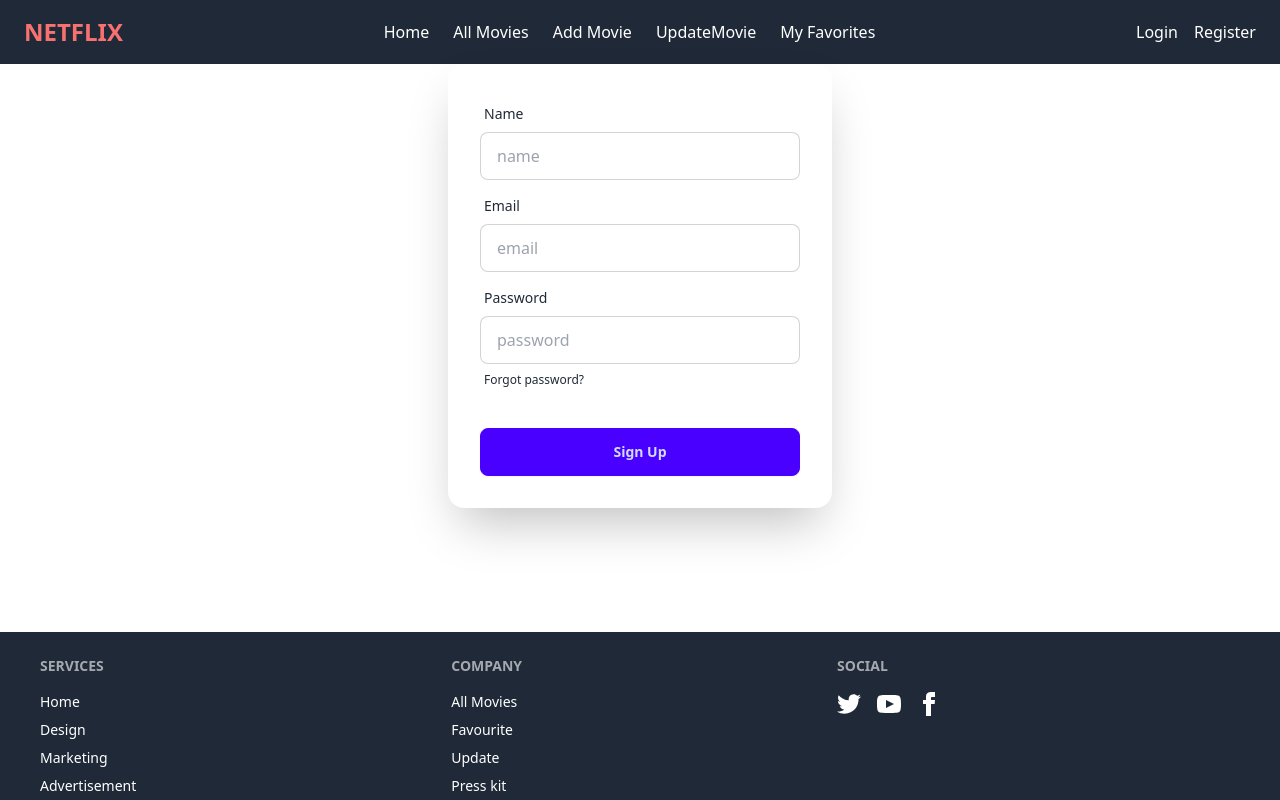
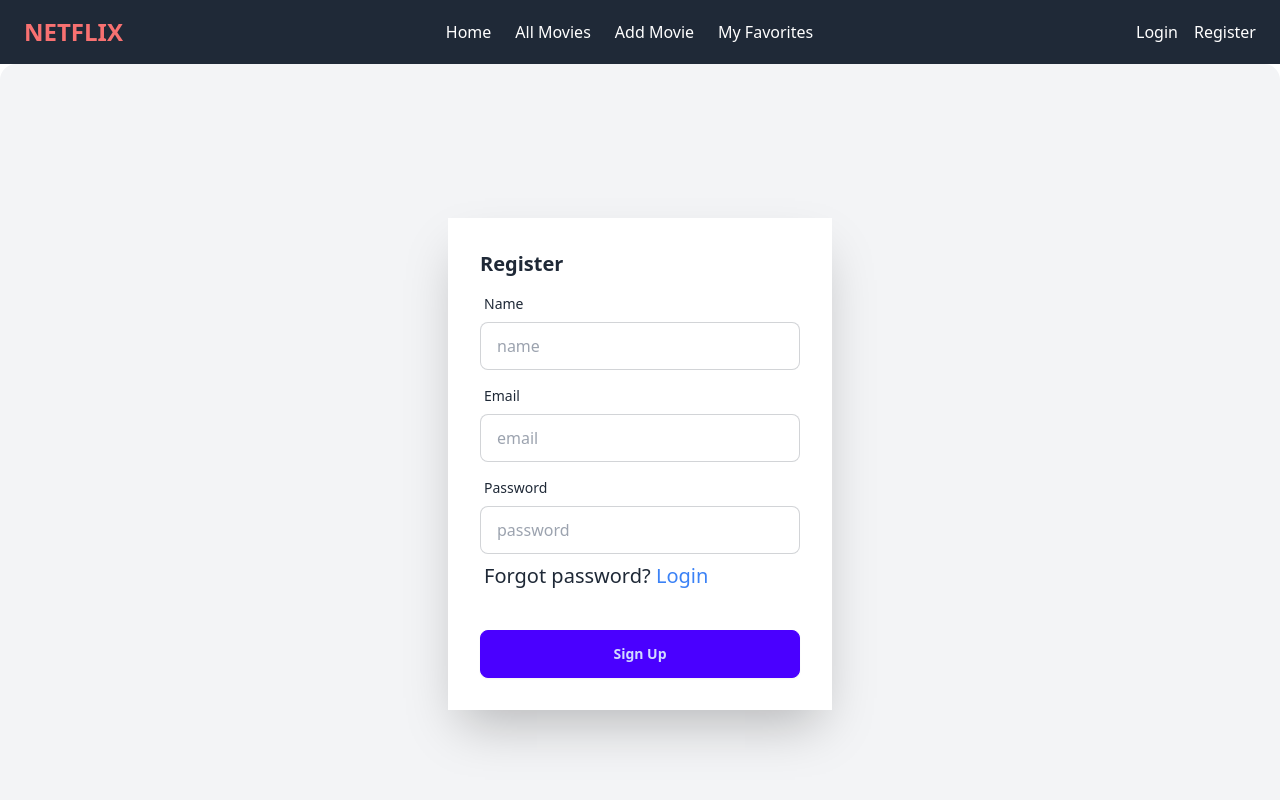
Before and after one commit to Auntim/assign-ment-10-client-side, a React (Vite) app: page /register in a window 1280 px wide. Shown: the top 800 px of the page. Built offline with nearby package versions, Linux system fonts and the light colour scheme; no server answers.

Commit message:
README file updated

```diff
--- a/src/components/Navbar.jsx
+++ b/src/components/Navbar.jsx
@@ -46,16 +46,7 @@ const Navbar = () => {
                             Add Movie
                         </NavLink>
                     </li>
-                    <li>
-                        <NavLink
-                            to="/updatemovie"
-                            className={({ isActive }) =>
-                                isActive ? "text-yellow-500" : "hover:text-yellow-500"
-                            }
-                        >
-                            UpdateMovie
-                        </NavLink>
-                    </li>
+
                     <li>
                         <NavLink
                             to="/favorites"
--- a/src/components/Registrar.jsx
+++ b/src/components/Registrar.jsx
@@ -1,5 +1,6 @@
 import React, { useContext } from 'react'
 import { AuthContext } from '../providers/AuthProviders'
+import { Link } from 'react-router-dom'
 
 function Registrar() {
 
@@ -34,9 +35,10 @@ function Registrar() {
 
     }
     return (
-        <div className='flex justify-center'>
-            <div className="card bg-base-100 w-full max-w-sm shrink-0 shadow-2xl">
+        <div className='flex card justify-center items-center min-h-screen bg-gray-100'>
+            <div className=" bg-base-100 w-full max-w-sm shrink-0 shadow-2xl">
                 <form onSubmit={handleSignUp} className="card-body">
+                    <h2 className='text-xl font-semibold'>Register</h2>
                     <div className="form-control">
                         <label className="label">
                             <span className="label-text">Name</span>
@@ -55,8 +57,9 @@ function Registrar() {
                         </label>
                         <input type="password" placeholder="password" name="password" className="input input-bordered" required />
                         <label className="label">
-                            <a href="#" className="label-text-alt link link-hover">Forgot password?</a>
+                            <p href="#" className="label-text-alt text-xl link link-hover">Forgot password? <span><Link to="/login" className="text-blue-500 hover:underline">Login</Link></span></p>
                         </label>
+
                     </div>
                     <div className="form-control mt-6">
                         <button className="btn btn-primary">Sign Up</button>
```
Also changed, not shown: 1 other file (tests, documents, lock files or other folders).
